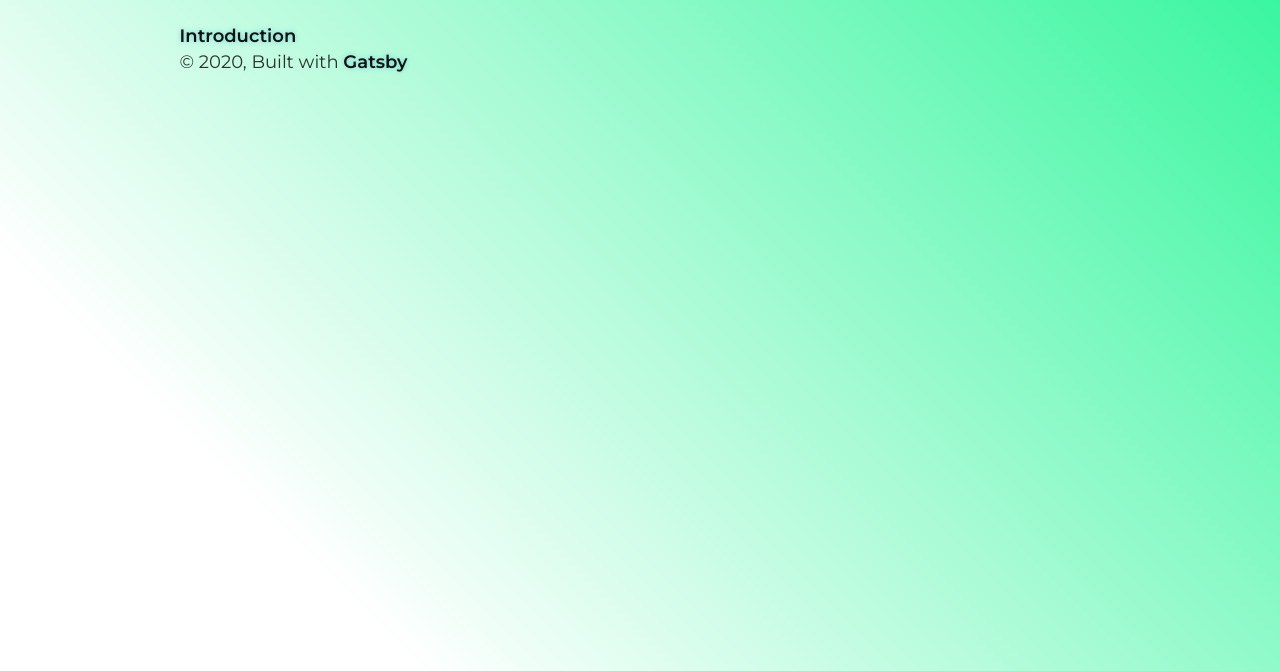
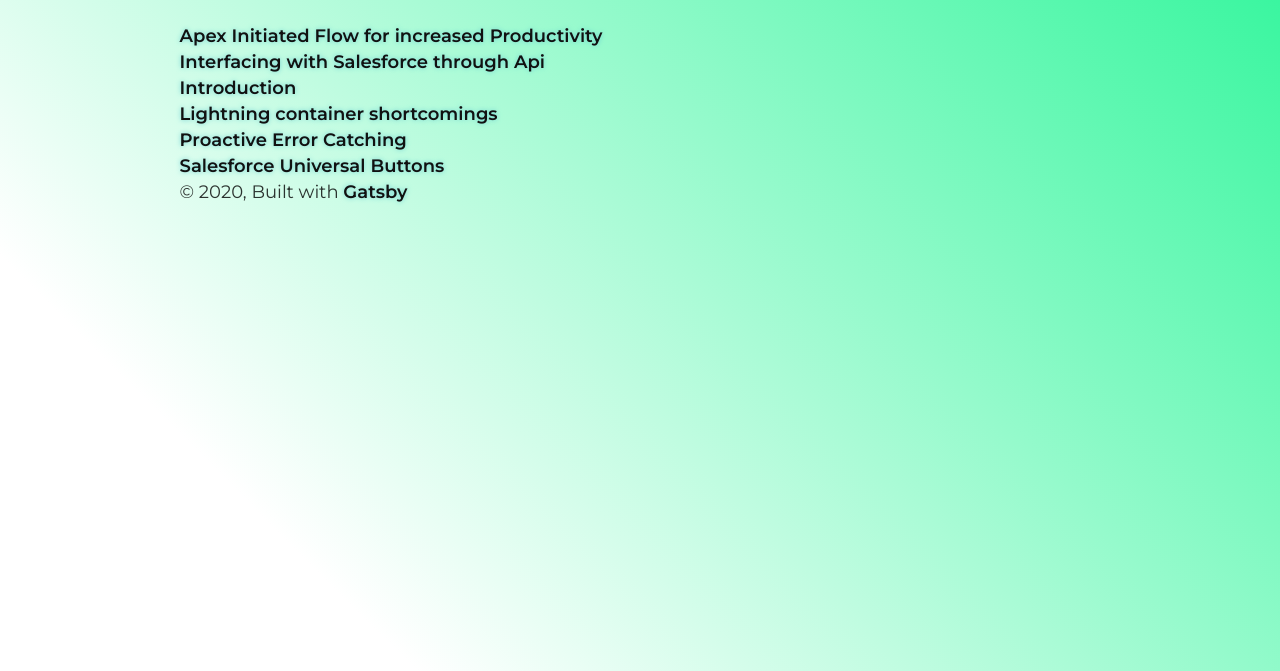
Before and after one commit to couturecraigj/craig-site, a Gatsby site: page /blog in a window 1280 px wide. Shown: the part 129-800 px from the top of the page. Built offline with nearby package versions, Linux system fonts and the light colour scheme; Gatsby itself is replaced by a stand-in of ours.

Commit message:
Still fixing blog post works locally

```diff
--- a/src/pages/blog.tsx
+++ b/src/pages/blog.tsx
@@ -7,13 +7,21 @@
 const dev = process.env.NODE_ENV !== "production"
 
 const PostList = ({ posts }) => {
-  return posts.edges.map(({ node }) => (
-    <div key={node.childMarkdownRemark.frontmatter.slug}>
-      <Link to={`/${node.childMarkdownRemark.frontmatter.slug}`}>
-        {node.childMarkdownRemark.frontmatter.title}
-      </Link>
-    </div>
-  ))
+  return posts.edges
+    .filter(({ node }) => {
+      if (dev) return true
+      if (node.childMarkdownRemark.frontmatter.draft) return false
+      return true
+    })
+    .map(({ node }) => {
+      return (
+        <div key={node.childMarkdownRemark.frontmatter.slug}>
+          <Link to={`/${node.childMarkdownRemark.frontmatter.slug}`}>
+            {node.childMarkdownRemark.frontmatter.title}
+          </Link>
+        </div>
+      )
+    })
 }
 
 const Blog = () => {
@@ -31,29 +39,7 @@
               frontmatter {
                 title
                 slug
-              }
-              html
-              timeToRead
-              excerpt
-            }
-          }
-        }
-      }
-      devPosts: allFile(
-        limit: 10
-        filter: {
-          sourceInstanceName: { eq: "posts" }
-          childMarkdownRemark: { frontmatter: { draft: { eq: false } } }
-        }
-        skip: 0
-      ) {
-        edges {
-          node {
-            name
-            childMarkdownRemark {
-              frontmatter {
-                title
-                slug
+                draft
               }
               html
               timeToRead
@@ -69,7 +55,7 @@
     <Layout>
       <SEO title="Blog" />
       <h1>Hi from the blog page</h1>
-      <PostList posts={dev ? data.devPosts : data.posts} />
+      <PostList posts={data.posts} />
     </Layout>
   )
 }
```
Also changed, not shown: gatsby-node.js (+10 -5 lines), src/templates/blog-post.tsx (+10 -7 lines).
